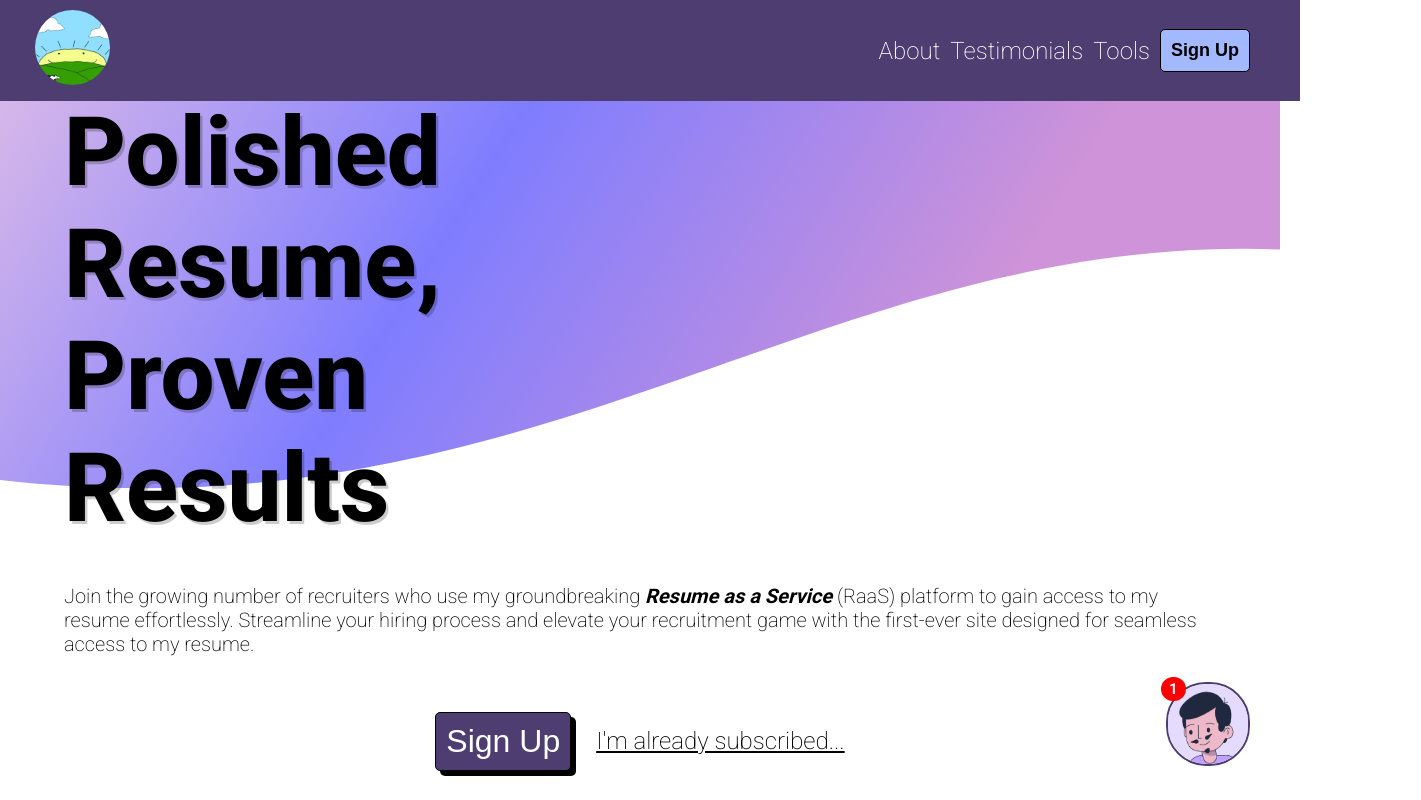
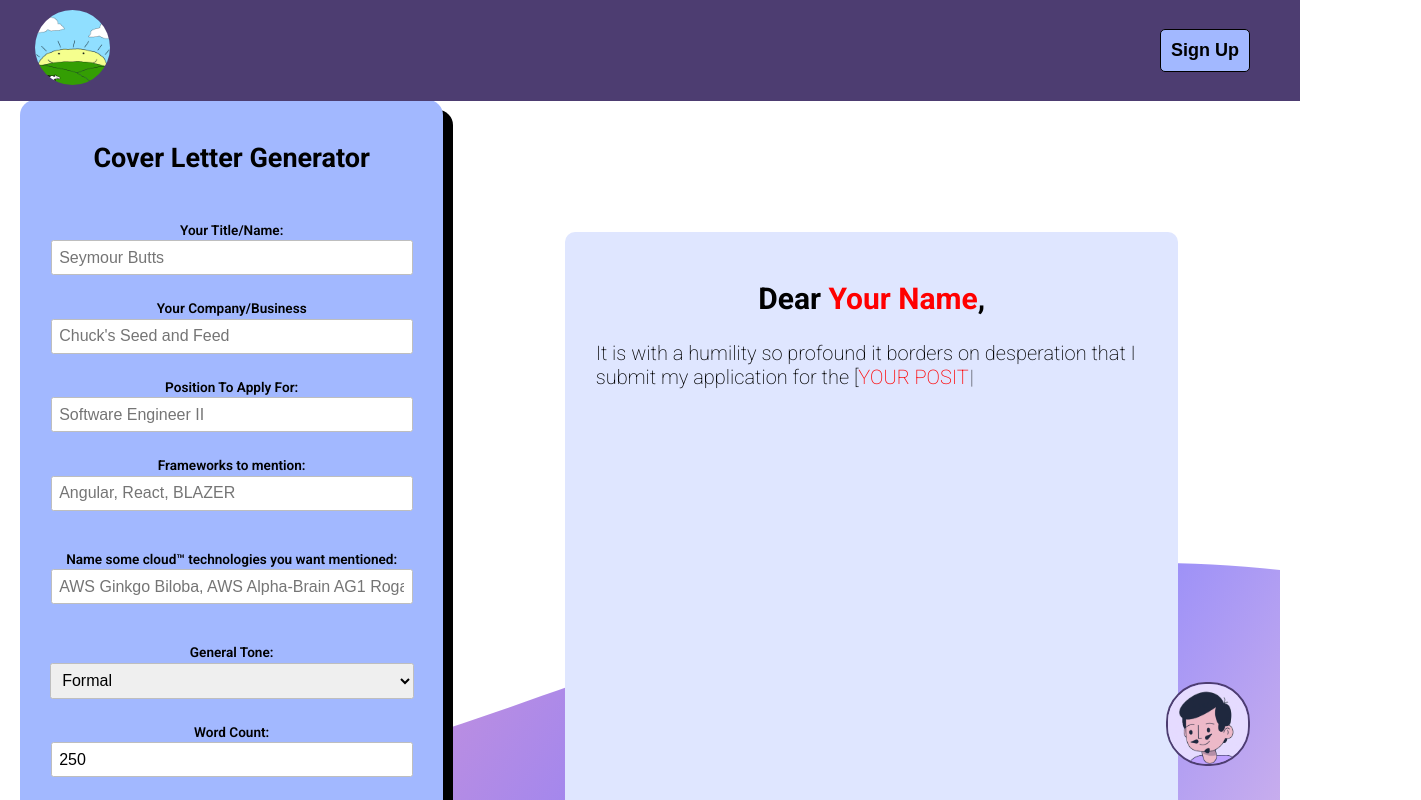
Before and after one commit to landaverdend/portfolio-site, a React (Vite) app in the folder frontend/: page /CoverLetterGeneratorView in a window 1280 px wide. Before the commit this address led to /SplashView. Shown: the top 800 px of the page, 1421 px wide, since content can reach past the window. Built offline with nearby package versions, Linux system fonts and the light colour scheme; a web font is replaced by a local one.

Commit message:
asdfasdfadsf

```diff
--- a/frontend/package.json
+++ b/frontend/package.json
@@ -19,6 +19,7 @@
     "react-dom": "^18.3.1",
     "react-hook-form": "^7.53.2",
     "react-router-dom": "^6.26.1",
+    "typewriter-effect": "^2.21.0",
     "zustand": "^5.0.0-rc.2"
   },
   "devDependencies": {
--- a/frontend/src/components/common/typewriterText/TypeWriterText.tsx
+++ /dev/null
@@ -1,40 +0,0 @@
-import React from 'react';
-import { useEffect, useState } from 'react';
-
-function convertChildren(children: React.ReactNode) {
-  let toRet = '';
-  const arr = React.Children.toArray(children);
-
-  arr.map((str) => console.log(str));
-
-  return toRet;
-}
-
-interface TypewriterProps {
-  children: React.ReactNode;
-  speed?: number; // milliseconds per character
-}
-const TypewriterText: React.FC<TypewriterProps> = ({ children, speed = 50 }) => {
-  const [displayedText, setDisplayedText] = useState('');
-  const fullText = React.Children.toArray(children).join('');
-  const asdf = convertChildren(children);
-  // console.log(fullText)
-
-  useEffect(() => {
-    let index = 0;
-    const interval = setInterval(() => {
-      if (index < fullText.length) {
-        setDisplayedText((prev) => prev + fullText[index]);
-        index++;
-      } else {
-        clearInterval(interval);
-      }
-    }, speed);
-
-    return () => clearInterval(interval);
-  }, [fullText, speed]);
-
-  return <div>{displayedText}</div>;
-};
-
-export default TypewriterText;
--- a/frontend/src/state/appState.ts
+++ b/frontend/src/state/appState.ts
@@ -19,9 +19,9 @@ type AppState = {
 };
 
 export const useAppState = create<AppState>((set) => ({
-  // componentToRender: 'CoverLetterGeneratorView',
+  componentToRender: 'CoverLetterGeneratorView',
   // componentToRender: 'ResumeView',
-  componentToRender: 'SplashView',
+  // componentToRender: 'SplashView',
   nextView: '',
 
   isLoading: false,
--- a/frontend/src/views/coverLetterGeneratorView/CoverLetterGeneratorView.tsx
+++ b/frontend/src/views/coverLetterGeneratorView/CoverLetterGeneratorView.tsx
@@ -2,13 +2,13 @@ import BackgroundCanvas from '@/components/backgroundCanvas/BackgroundCanvas';
 import './cover-letter-generator-view.css';
 import ChipInput from '@/components/chipInput/ChipInput';
 import { useState } from 'react';
-import TypewriterText from '@/components/common/typewriterText/TypeWriterText';
 import { callCoverLetterEndpoint } from '@/api/backend';
 import ChatBubble from '@/components/chatBubble/ChatBubble';
 import buildCoverLetter from '@/util/coverLetterFactory';
 import LoadSpinner from '@/components/loadSpinner/LoadSpinner';
 import Footer from '@/components/footer/Footer';
 import Navbar from '@/components/navbar/Navbar';
+import Typewriter from 'typewriter-effect';
 
 type UITProps = {
   defaultString: string;
@@ -52,6 +52,13 @@ export default function CoverLetterGeneratorView() {
       .finally(() => setIsLoading(false));
   }
 
+  // Key to force rerendering Typewriter
+  const [typewriterKey, setTypewriterKey] = useState<number>(0);
+
+  function handleInputChange() {
+    setTypewriterKey((prevKey) => prevKey + 1); // Increment key to force rerender
+  }
+
   return (
     <>
       <Navbar showSignUp={true} />
@@ -61,35 +68,34 @@ export default function CoverLetterGeneratorView() {
 
           <label>
             Your Title/Name:
-            <input
-              value={title}
-              onChange={(e) => setTitle(e.target.value)}
-              type="text"
-              placeholder="Seymour Butts"
-            ></input>
+            <input value={title} onChange={(e) => setTitle(e.target.value)} type="text" placeholder="Seymour Butts"></input>
           </label>
           <label>
             Your Company/Business
             <input
               value={company}
-              onChange={(e) => setCompany(e.target.value)}
+              onChange={(e) => {
+                setCompany(e.target.value);
+                handleInputChange();
+              }}
               type="text"
-              placeholder="Chuck's Seed and Feed"
-            ></input>
+              placeholder="Chuck's Seed and Feed"></input>
           </label>
 
           <label>
             Position To Apply For:
             <input
               value={position}
-              onChange={(e) => setPosition(e.target.value)}
+              onChange={(e) => {
+                setPosition(e.target.value);
+                handleInputChange();
+              }}
               type="text"
-              placeholder="Software Engineer II"
-            ></input>
+              placeholder="Software Engineer II"></input>
           </label>
 
           <ChipInput
-            label={'Bloated frameworks to mention:'}
+            label={'Frameworks to mention:'}
             chips={frameworks}
             setChips={setFrameworks}
             placeholder="Angular, React, BLAZER"
@@ -124,12 +130,9 @@ export default function CoverLetterGeneratorView() {
           <label>
             Other Details:
             <textarea
-              placeholder={
-                'Mention any other details you want noted before a custom Cover Letter™ is made for you'
-              }
+              placeholder={'Mention any other details you want noted before a custom Cover Letter™ is made for you'}
               value={otherDetails}
-              onChange={(e) => setOtherDetails(e.target.value)}
-            ></textarea>
+              onChange={(e) => setOtherDetails(e.target.value)}></textarea>
           </label>
 
           {isLoading ? (
@@ -139,8 +142,7 @@ export default function CoverLetterGeneratorView() {
               onClick={(e) => {
                 e.preventDefault();
                 handleClick();
-              }}
-            >
+              }}>
               GENERATE
             </button>
           )}
@@ -150,30 +152,41 @@ export default function CoverLetterGeneratorView() {
             <h2>
               Dear <UserInputText field={title} defaultString="Your Name"></UserInputText>,
             </h2>
-            <p className="letter-content">
-              <TypewriterText speed={35}>
-                It is with a humility so profound it borders on desperation that I submit my application for the [
-                <span style={{ color: 'red' }}>{position !== '' ? position : 'YOUR_POSITION'}</span>] role at [
-                <span style={{ color: 'red' }}>{company !== '' ? company : 'YOUR_COMPANY'}</span>]. The chance to
-                merely dream of joining your illustrious organization is an honor I will recount to my
-                grandchildren, should I ever attain the life stability required to have them. From the moment I saw
-                your job posting—crafted with the kind of perfection I can only hope to absorb through osmosis—I
-                knew this position was meant for me. <br />
-                <br />
-                My entire existence has been a meandering prelude to this opportunity. Who needs a “calling” when
-                one can have job descriptions? Let me be clear: my qualifications, while technically aligned with
-                your requirements, are utterly insignificant compared to the boundless contributions I will bring
-                to your team. <br />
-                <br /> I possess a unique ability to contort myself into any mold required, much like a gelatin
-                dessert. My skills in [
-                <span style={{ color: 'red' }}>{frameworks.length >= 1 ? frameworks[0] : 'RELEVANT_SKILL_1'}</span>
-                ], [
-                <span style={{ color: 'red' }}>{frameworks.length >= 2 ? frameworks[1] : 'RELEVANT_SKILL_2'}</span>
-                ], and [
-                <span style={{ color: 'red' }}>{frameworks.length >= 3 ? frameworks[2] : 'RELEVANT_SKILL_3'}</span>
-                ] are merely tools in service of my true talent: tirelessly seeking your approval.
-              </TypewriterText>
-            </p>
+            <div className="letter-content">
+              <Typewriter
+                key={typewriterKey}
+                onInit={(typewriter) => {
+                  typewriter
+                    .typeString(
+                      'It is with a humility so profound it borders on desperation that I submit my application for the ['
+                    )
+                    .typeString(`<span style="color: red;">${position !== '' ? position : 'YOUR POSITION'}</span>`)
+                    .typeString('] role at [')
+                    .typeString(`<span style="color: red;">${company !== '' ? company : 'YOUR COMPANY'}</span>`)
+                    .typeString(
+                      ']. <br />  <br />The chance to merely dream of joining your illustrious organization is an honor I will recount to my grandchildren, should I ever attain the life stability required to have them. From the moment I saw your job posting—crafted with the kind of perfection I can only hope to absorb through osmosis—I knew this position was meant for me. <br /> <br />'
+                    )
+                    .typeString(
+                      'My entire existence has been a meandering prelude to this opportunity. Who needs a “calling” when one can have job descriptions? Let me be clear: my qualifications, while technically aligned with your requirements, are utterly insignificant compared to the boundless contributions I will bring to your team. <br /> <br /> I possess a unique ability to contort myself into any mold required, much like a gelatin dessert. My skills in ['
+                    )
+                    .typeString(`<span style="color: red;">${frameworks.length >= 1 ? frameworks[0] : 'RELEVANT SKILL 1'}</span>`)
+                    .typeString(
+                      `], [<span style="color: red;">${frameworks.length >= 2 ? frameworks[1] : 'RELEVANT SKILL 2'}</span>], `
+                    )
+                    .typeString(
+                      `and [<span style="color: red;">${frameworks.length >= 3 ? frameworks[2] : 'RELEVANT SKILL 3'}</span>] `
+                    )
+                    .typeString('are merely tools in service of my true talent: tirelessly seeking your approval.')
+                    .start();
+                }}
+                options={{
+                  delay: 40, // Adjust typing speed
+                  deleteSpeed: 20, // Adjust deleting speed if needed
+                  cursor: '|', // Custom cursor style
+                  loop: true,
+                }}
+              />
+            </div>
             <p>
               Yours Truly,
               <br></br>
--- a/frontend/src/views/coverLetterGeneratorView/cover-letter-generator-view.css
+++ b/frontend/src/views/coverLetterGeneratorView/cover-letter-generator-view.css
@@ -5,6 +5,8 @@
 
   min-height: 100vh;
   overflow: hidden;
+
+  margin-top: 10vh;
 
   .form-controls {
     flex: 3;
@@ -112,6 +114,7 @@
 
     .letter-content {
       flex: 8;
+      max-width: 90%;
     }
 
     p {
--- a/frontend/src/views/loadingView/loadingContent/trivia/TriviaWidget.tsx
+++ b/frontend/src/views/loadingView/loadingContent/trivia/TriviaWidget.tsx
@@ -2,8 +2,8 @@ import '@styles/fonts.css';
 import { useEffect, useState } from 'react';
 import trivia from './trivia';
 import './trivia-styles.css';
-import TypewriterText from '@/components/common/typewriterText/TypeWriterText';
 import { randomNumber } from '@/util/random';
+import Typewriter from 'typewriter-effect';
 
 function TriviaWidget() {
   const [triviaIndex, setTriviaIndex] = useState(randomNumber(0, trivia.length));
@@ -21,9 +21,17 @@ function TriviaWidget() {
   return (
     <div className="trivia-container">
       <h2>Did you know?</h2>
-      <p>
-        <TypewriterText speed={35}> {trivia[triviaIndex]} </TypewriterText>
-      </p>
+      <Typewriter
+        key={triviaIndex}
+        onInit={(typewriter) => {
+          typewriter.typeString(trivia[triviaIndex]).start();
+        }}
+        options={{
+          delay: 40,
+          deleteSpeed: 20,
+          cursor: '|',
+        }}
+      />
       <span style={{ color: 'var(--panel-blue)' }}>{trivia[triviaIndex]}</span>
     </div>
   );
```
Also changed, not shown: 1 other file (tests, documents, lock files or other folders).
